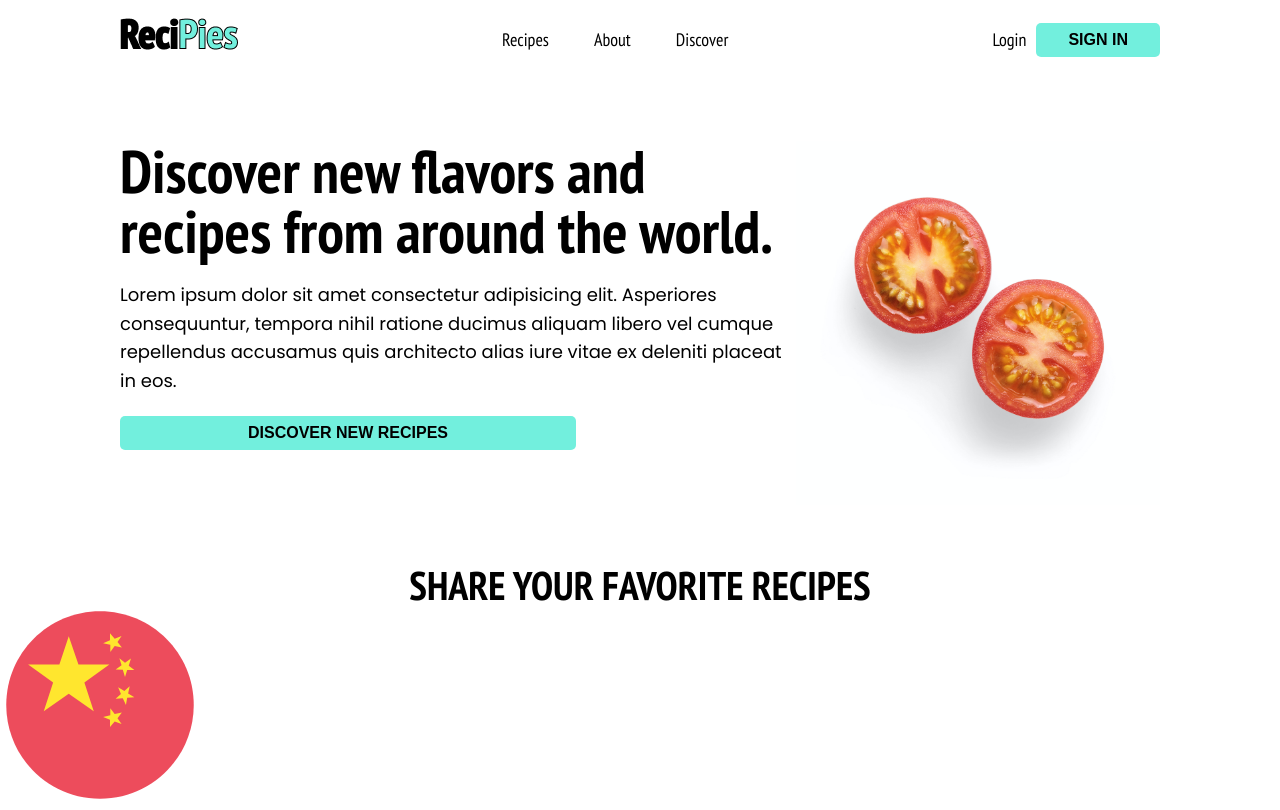
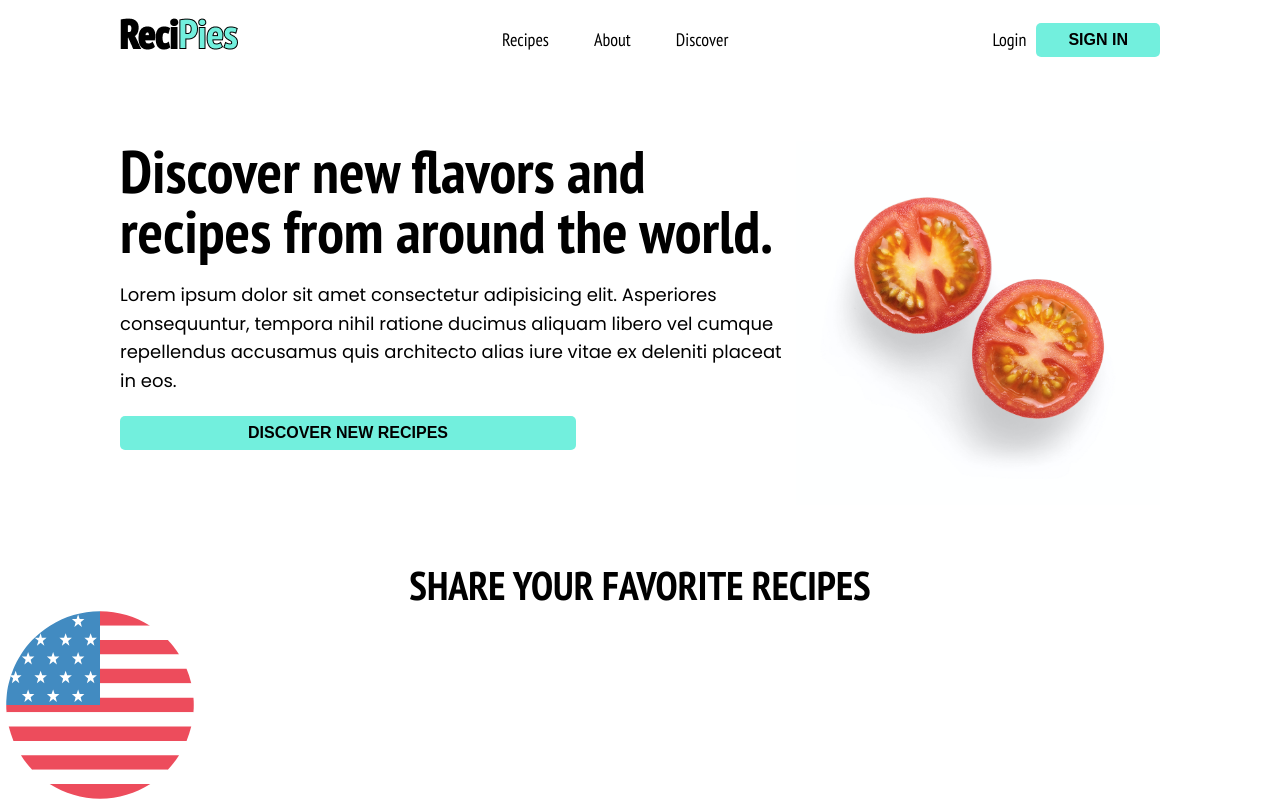
Before and after one commit to PaulMirve/recipes, a React (Create React App) app in the folder frontend/: page / in a window 1280 px wide. Built offline with nearby package versions, Linux system fonts and the light colour scheme.

Commit message:
added icons

```diff
--- a/frontend/src/components/FoodCategory/FoodCategory.tsx
+++ b/frontend/src/components/FoodCategory/FoodCategory.tsx
@@ -1,13 +1,13 @@
 import { Icon } from '../Icon'
 
-interface Props {
-
+interface Props extends React.DetailedHTMLProps<React.HTMLAttributes<HTMLDivElement>, HTMLDivElement> {
+    icon: "usa" | "italy" | "mexico" | "india"
 }
 
-export const FoodCategory = (props: Props) => {
+export const FoodCategory = ({ icon, ...rest }: Props) => {
     return (
-        <div className="food-category">
-            <Icon icon="china" />
+        <div className="food-category" {...rest}>
+            <Icon icon={icon} />
         </div>
     )
 }
--- a/frontend/src/pages/Landing.tsx
+++ b/frontend/src/pages/Landing.tsx
@@ -22,7 +22,7 @@ export const Landing = () => {
             </header>
             <section className="landing__discover">
                 <Heading centered>Share your favorite recipes</Heading>
-                <FoodCategory />
+                <FoodCategory icon="usa" />
             </section>
         </div>
     )
```
Also changed, not shown: 1 other file (tests, documents, lock files or other folders).
